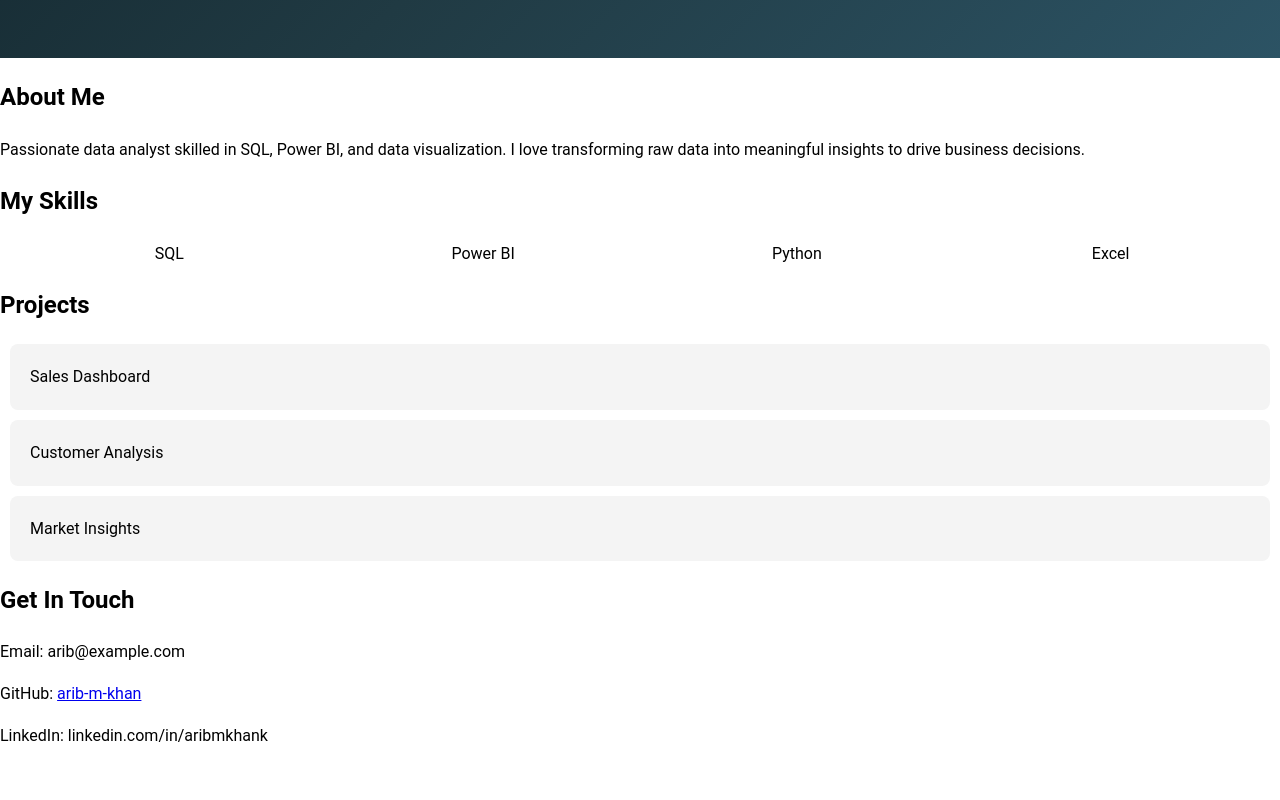
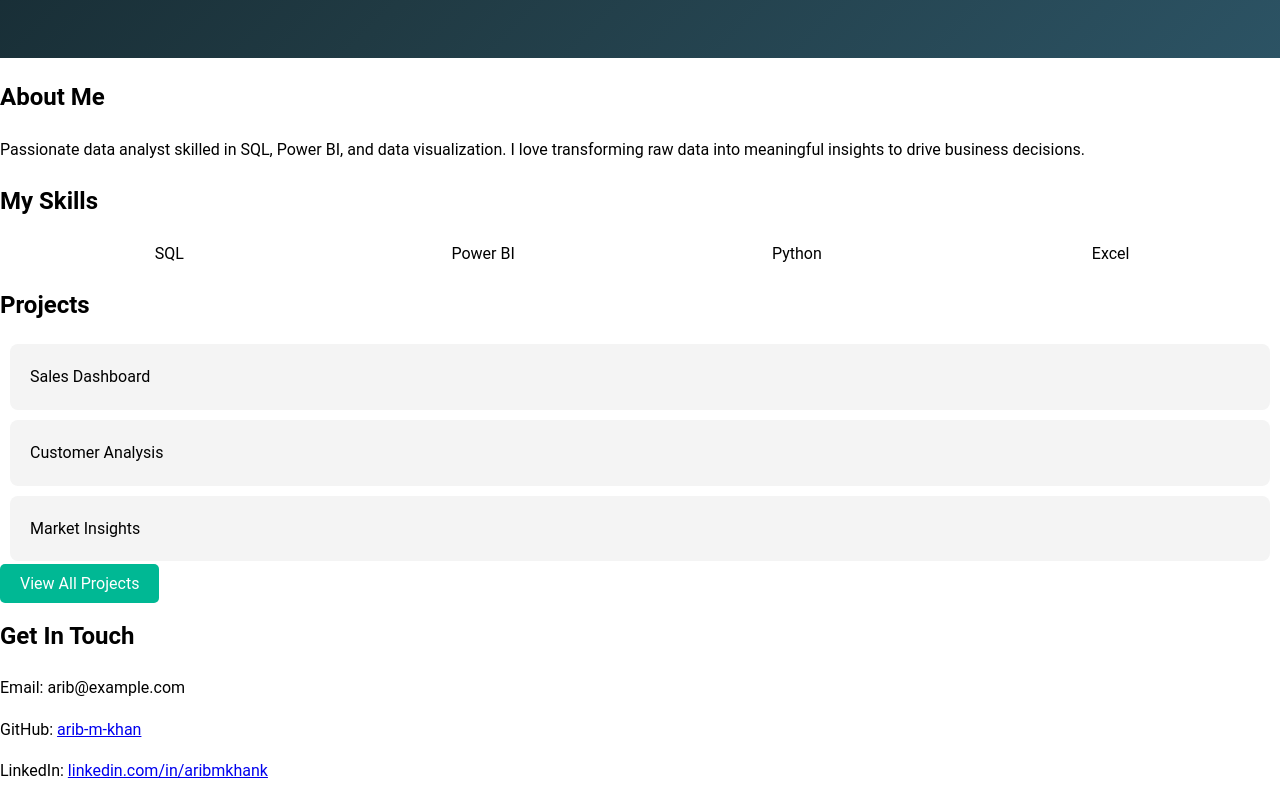
Before and after one commit to arib-m-khan/arib-m-khan.github.io, a plain HTML site: page index.html in a window 1280 px wide. Shown: the part 532-1332 px from the top of the page. Before the commit the page ends 1296 px from the top, so only its background shows below. Drawn offline with Linux system fonts and the light colour scheme.

Commit message:
Refactor HTML structure for consistency

```diff
--- a/index.html
+++ b/index.html
@@ -39,14 +39,16 @@
   <div class="project-card">Sales Dashboard</div>
   <div class="project-card">Customer Analysis</div>
   <div class="project-card">Market Insights</div>
+  <a href="#" class="btn">View All Projects</a>
 </section>
+
 
   <!-- Contact Section -->
   <footer id="contact">
   <h2>Get In Touch</h2>
   <p>Email: arib@example.com</p>
   <p>GitHub: <a href="https://github.com/arib-m-khan">arib-m-khan</a></p>
-    <p>LinkedIn: linkedin.com/in/aribmkhank</p>
+  <p>LinkedIn: <a href="https://linkedin.com/in/aribmkhank">linkedin.com/in/aribmkhank</a></p>
 </footer>
 </body>
 </html>
```
Lines whose indentation alone changed are shown as unchanged.
